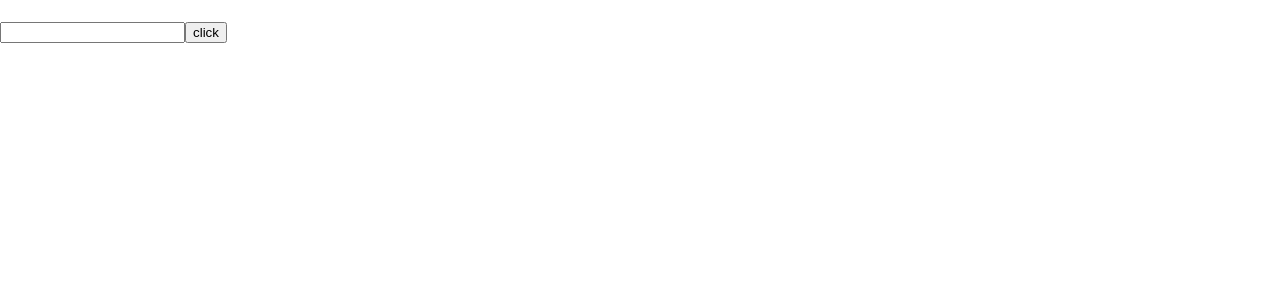
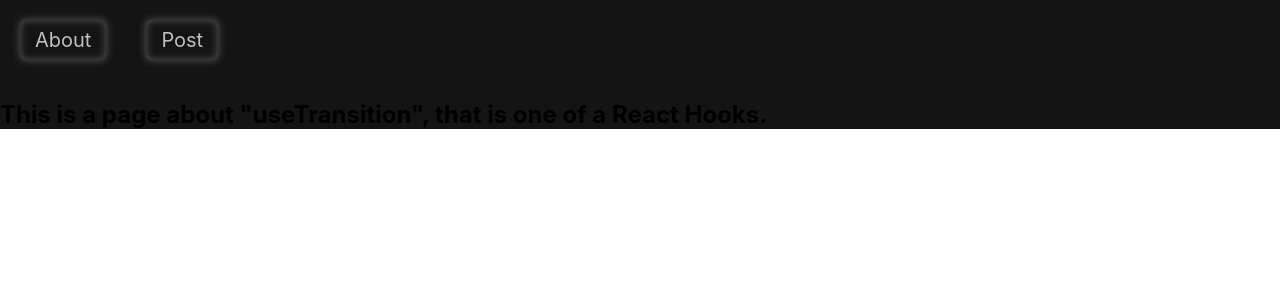
Before and after one commit to vic0627/react-tutorial, a React (Create React App) app: page / in a window 1280 px wide. Shown: the top 300 px of the page. Built offline with nearby package versions, Linux system fonts and the light colour scheme.

Commit message:
add useState, useId, useTransition

```diff
--- /dev/null
+++ b/src/components/hooksUseId/HooksUseId.js
@@ -0,0 +1,29 @@
+import { useId } from "react";
+// `useId` is a React Hook for generating unique IDs that can be passed to accessibility attributes.
+
+const PasswordField = () => {
+    const id = useId();
+
+    return (
+        <>
+            <label>
+                Password:
+                <input type="password" aria-describedby={id} />
+            </label>
+            <p id={id}>The password should contain at least 18 characters.</p>
+        </>
+    );
+};
+
+const HooksUseId = () => {
+    return (
+        <>
+            <h2>Choose password</h2>
+            <PasswordField />
+            <h2>Confirm password</h2>
+            <PasswordField />
+        </>
+    );
+};
+
+export default HooksUseId;
--- /dev/null
+++ b/src/components/hooksUseState/HooksUseState.js
@@ -0,0 +1,14 @@
+import { useState } from "react";
+
+const HooksUseState = () => {
+    const [name, setName] = useState("Victor");
+
+    return (
+        <>
+            <h1>{name}</h1>
+            <input type="text" onInput={(e) => setName(e.target.value)}></input>
+        </>
+    );
+};
+
+export default HooksUseState;
--- /dev/null
+++ b/src/components/hooksUseTransition/AboutTab.js
@@ -0,0 +1,9 @@
+const AboutTab = () => {
+    return (
+        <h2>
+            This is a page about "useTransition", that is one of a React Hooks.
+        </h2>
+    );
+};
+
+export default AboutTab;
--- /dev/null
+++ b/src/components/hooksUseTransition/HooksUseTransition.css
@@ -0,0 +1,32 @@
+.use_transition {
+    width: 100%;
+    background: #141414;
+}
+
+.use_transition_buttons {
+    display: flex;
+    padding: 20px 0;
+}
+
+.tab_button {
+    position: relative;
+    color: #c0c0c0;
+    padding: 10px 15px;
+    font-size: 20px;
+    line-height: 1;
+    margin: 0 20px;
+    border-radius: 5px;
+    box-shadow: 0 0 8px 0 #565656 inset;
+    cursor: pointer;
+}
+
+.tab_button::before {
+    content: "";
+    width: 100%;
+    height: 100%;
+    position: absolute;
+    top: 0;
+    left: 0;
+    border-radius: 5px;
+    box-shadow: 0 0 8px 0 #565656;
+}
--- /dev/null
+++ b/src/components/hooksUseTransition/HooksUseTransition.js
@@ -0,0 +1,42 @@
+import "./HooksUseTransition.css";
+import { useState, useTransition } from "react";
+import TabButton from "./TabButton";
+import AboutTab from "./AboutTab";
+import PostTab from "./PostTab";
+
+const HooksUseTransition = () => {
+    const [isPending, startTransition] = useTransition();
+
+    const [tab, setTab] = useState("About");
+
+    const tabNames = ["About", "Post"];
+
+    const selectTab = (nextTab) => {
+        startTransition(() => {
+            setTab(nextTab);
+        });
+    };
+
+    return (
+        <div className="use_transition">
+            <div className="use_transition_buttons">
+                {tabNames.map((tabName) => {
+                    return (
+                        <TabButton
+                            isActive={tab === tabName}
+                            onClick={() => selectTab(tabName)}
+                        >
+                            {tabName}
+                        </TabButton>
+                    );
+                })}
+            </div>
+            <div className="use_transition_tabs">
+                {tab === tabNames[0] && <AboutTab />}
+                {tab === tabNames[1] && <PostTab />}
+            </div>
+        </div>
+    );
+};
+
+export default HooksUseTransition;
--- /dev/null
+++ b/src/components/hooksUseTransition/PostTab.js
@@ -0,0 +1,21 @@
+import { memo } from "react";
+
+const PostTab = memo(function PostTab() {
+    let items = [];
+
+    for (let i = 0; i < 500; i++) {
+        items.push(<SlowPost key={i} index={i} />);
+    }
+
+    return <ul className="items">{items}</ul>;
+});
+
+const SlowPost = ({ index }) => {
+    let startTime = performance.now();
+
+    while (performance.now() - startTime < 1) {}
+
+    return <li className="item">Post #{index + 1}</li>;
+};
+
+export default PostTab;
--- /dev/null
+++ b/src/components/hooksUseTransition/TabButton.js
@@ -0,0 +1,17 @@
+const TabButton = ({ children, isActive, onClick }) => {
+    if (isActive) {
+        return <p className="tab_button">{children}</p>;
+    }
+    return (
+        <p
+            onClick={() => {
+                onClick();
+            }}
+            className="tab_button tab_button_active"
+        >
+            {children}
+        </p>
+    );
+};
+
+export default TabButton;
--- a/src/index.js
+++ b/src/index.js
@@ -8,17 +8,20 @@ import { GlobalTest } from "./components/global/GlobalContext";
 // import Weather from "./components/weather/Weather";
 // import Counter from "./components/counter/Counter";
 // import Test from "./tutorial/Test";
+import HooksUseState from "./components/hooksUseState/HooksUseState";
 // import HooksUseCallback from "./components/hooksUseCallback/HooksUseCallback";
 // import HooksUseMemo from "./components/hooksUseMemo/HooksUseMemo";
 // import HooksUseReducer from "./components/hooksUseReducer/HooksUseReducer";
 // import HooksUseContext from "./components/hooksUseContext/HooksUseContext";
 // import HooksUseRef from "./components/hooksUseRef/HooksUseRef";
-import TestApi from "./components/testApi/TestApi";
+import HooksUseId from "./components/hooksUseId/HooksUseId";
+import HooksUseTransition from "./components/hooksUseTransition/HooksUseTransition";
+// import TestApi from "./components/testApi/TestApi";
 
 const root = ReactDOM.createRoot($$("#root"));
 root.render(
     <>
-        <TestApi />
+        <HooksUseTransition />
         <GlobalTest />
     </>
 );
```
